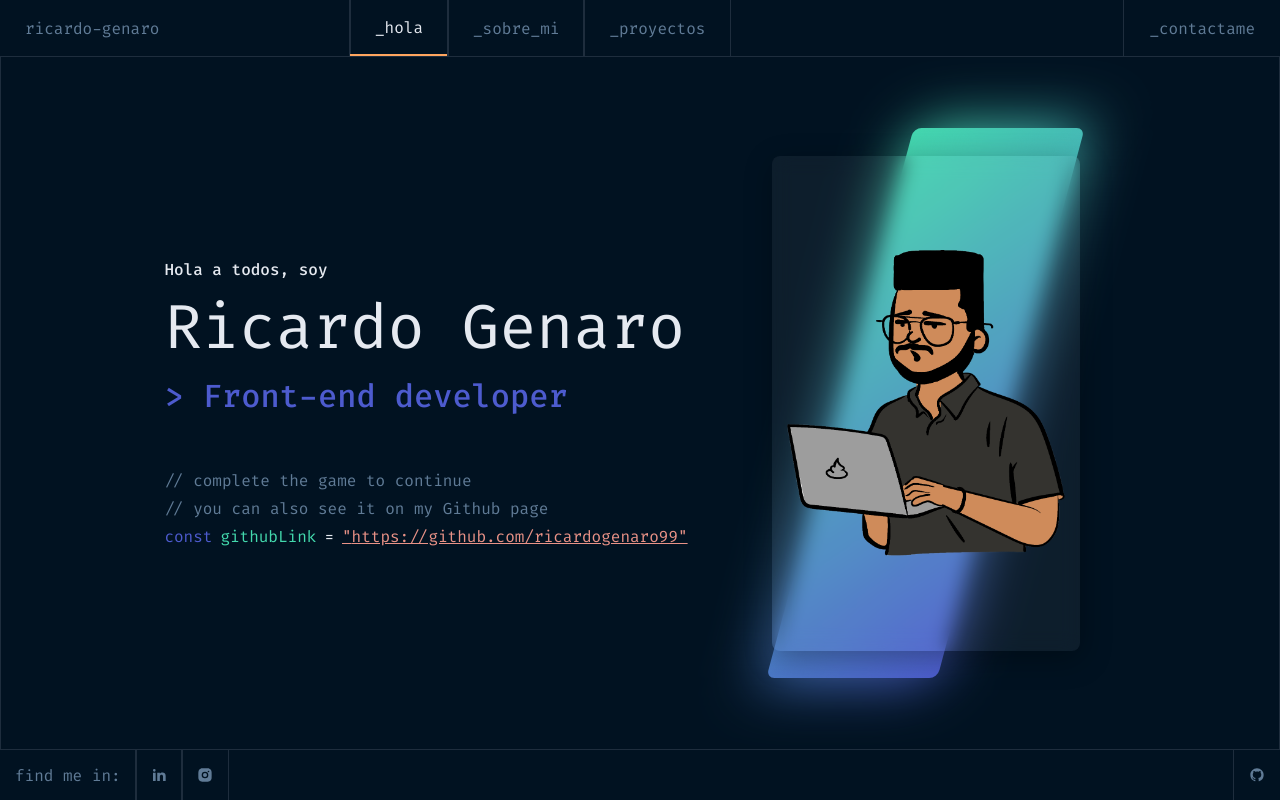
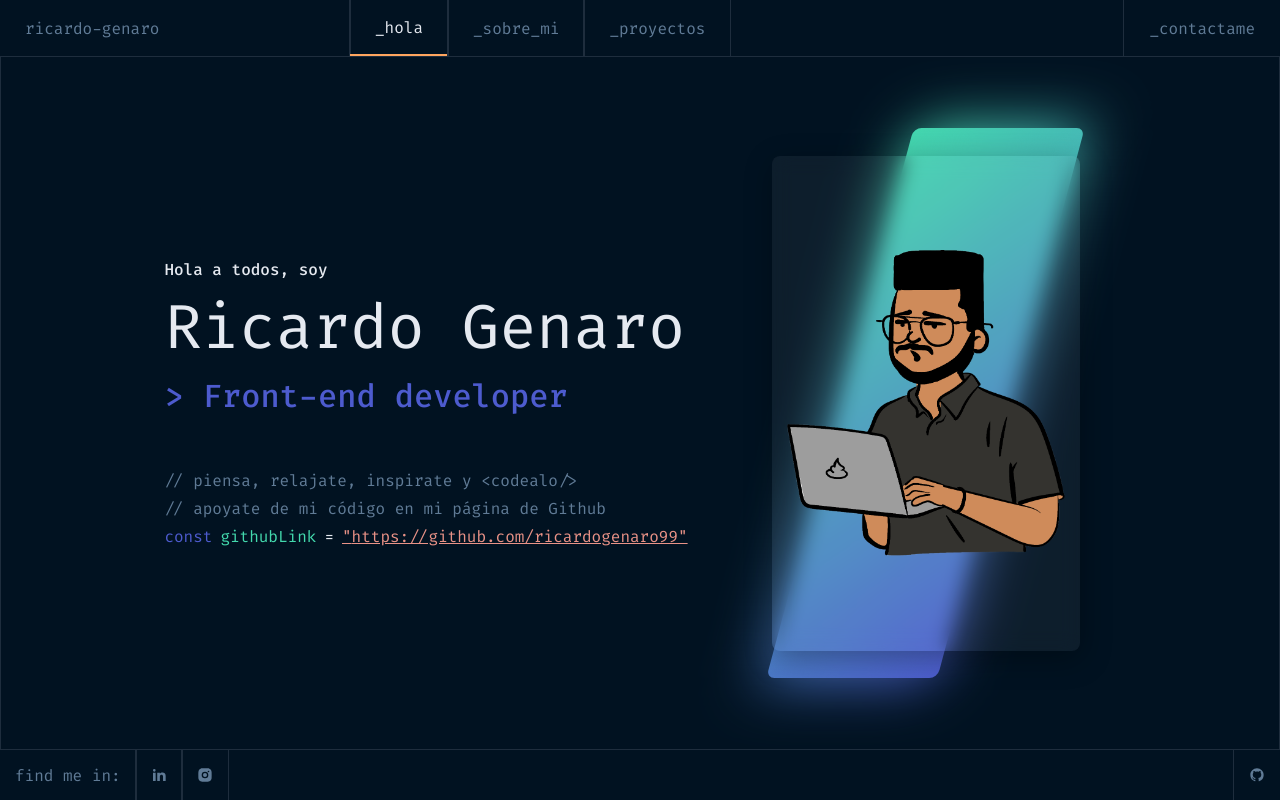
Before and after one commit to ricardogenaro99/ricardo-genaro-portfolio, a React (Create React App) app: page /#/ in a window 1280 px wide. Built offline with nearby package versions, Linux system fonts and the light colour scheme.

Commit message:
fix: Comentarios en page _hola

```diff
--- a/src/app/pages/Hola.js
+++ b/src/app/pages/Hola.js
@@ -93,9 +93,9 @@ const Hola = () => {
 					<h2> {">"} Front-end developer</h2>
 				</div>
 				<div className="section-left-code">
-					<Coment>{"// complete the game to continue"}</Coment>
+					<Coment>{"// piensa, relajate, inspirate y <codealo/>"}</Coment>
 					<Coment>
-						{"// you can also see it on my Github page"}
+						{"// apoyate de mi código en mi página de Github"}
 					</Coment>
 					<code>
 						<span className="code-const">const</span>
```
